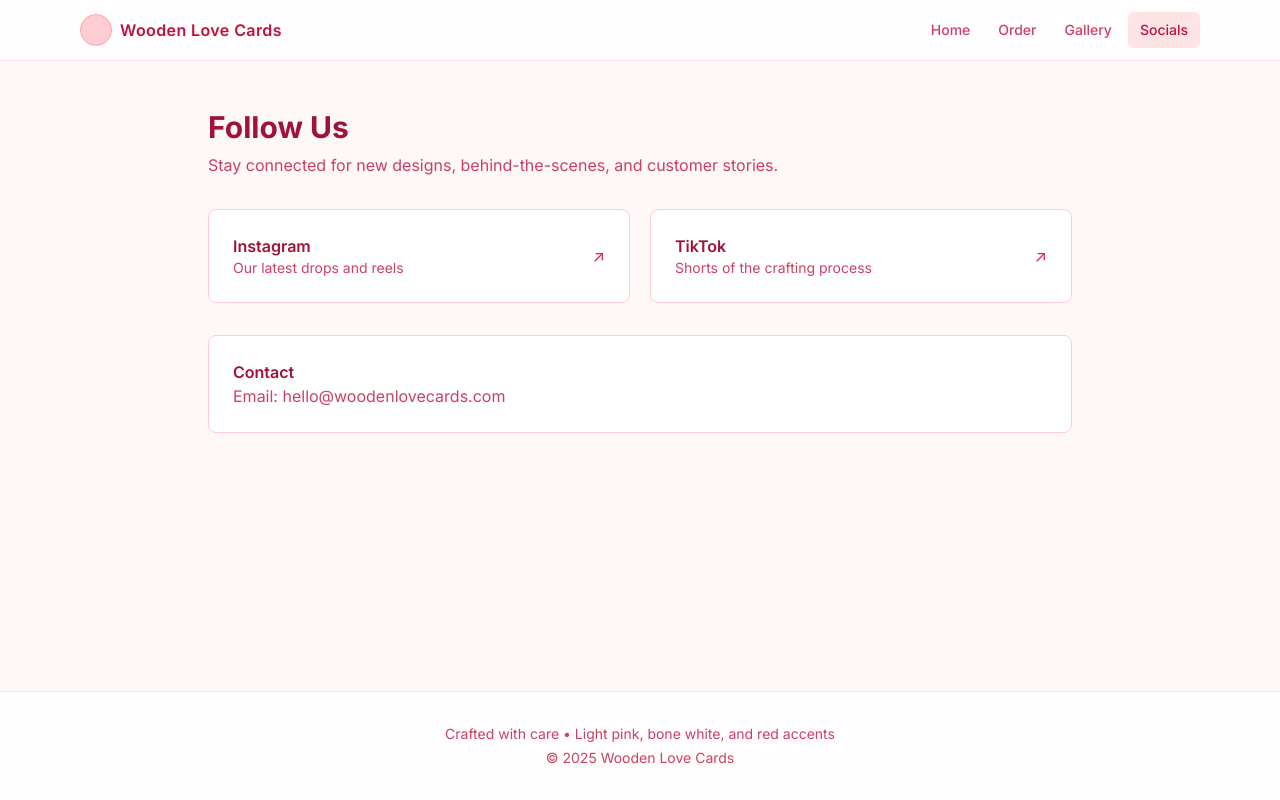
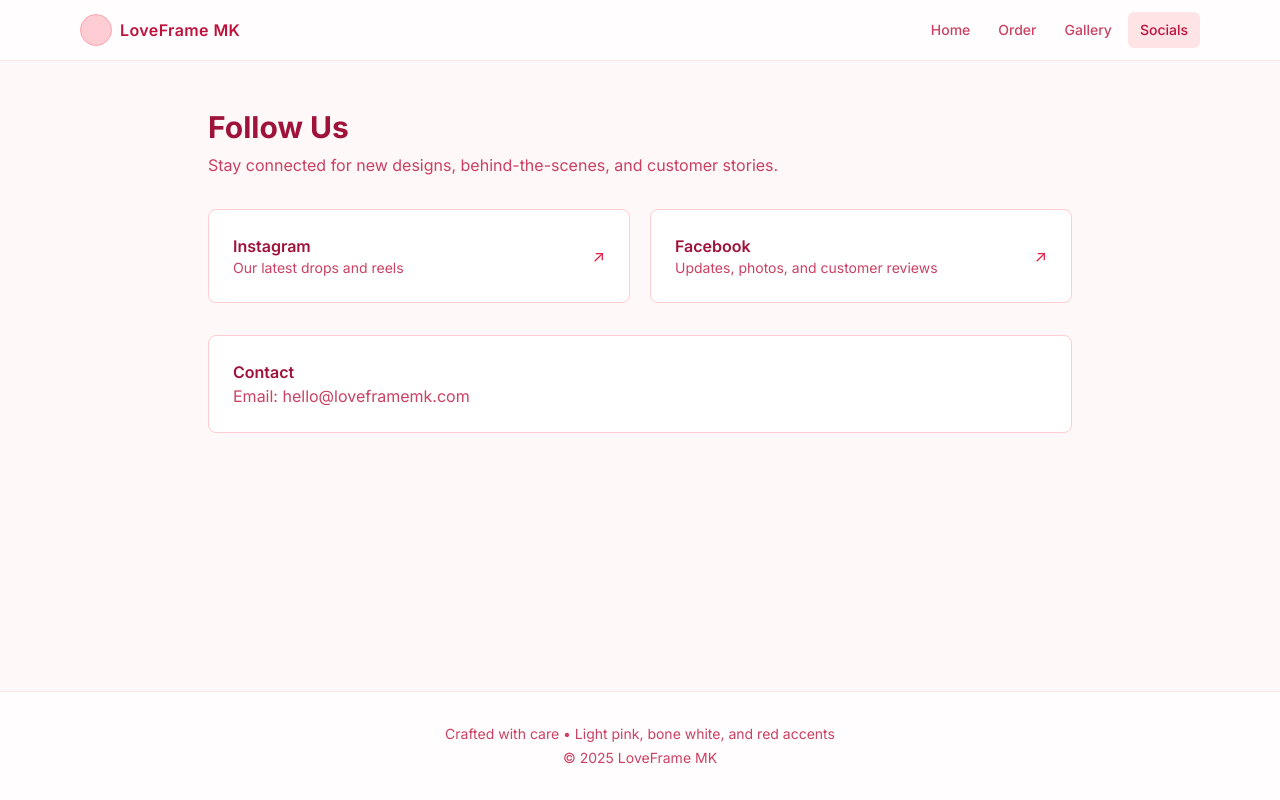
Before and after one commit to flamesuserresource4/frontend-repo_kegpjep9_pmpe1n, a React (Vite) app: page /socials in a window 1280 px wide. Built offline with nearby package versions, Linux system fonts and the light colour scheme; a web font is replaced by a local one.

Commit message:
Update project prj_kegpjep9 - 2025-11-10T14:57:25.755Z

```diff
--- a/src/components/Layout.jsx
+++ b/src/components/Layout.jsx
@@ -13,7 +13,7 @@ function Navbar() {
       <div className="max-w-6xl mx-auto px-4 py-3 flex items-center justify-between">
         <Link to="/" className="flex items-center gap-2">
           <span className="inline-block h-8 w-8 rounded-full bg-rose-200 border border-rose-300" />
-          <span className="font-semibold tracking-wide text-rose-700">Wooden Love Cards</span>
+          <span className="font-semibold tracking-wide text-rose-700">LoveFrame MK</span>
         </Link>
         <nav className="flex items-center gap-1">
           {navItems.map((item) => (
@@ -44,7 +44,7 @@ function Footer() {
         <p>
           Crafted with care • Light pink, bone white, and red accents
         </p>
-        <p className="mt-1">© {new Date().getFullYear()} Wooden Love Cards</p>
+        <p className="mt-1">© {new Date().getFullYear()} LoveFrame MK</p>
       </div>
     </footer>
   )
--- a/src/pages/Socials.jsx
+++ b/src/pages/Socials.jsx
@@ -7,7 +7,7 @@ export default function Socials() {
       <div className="mt-8 grid sm:grid-cols-2 gap-5">
         <a
           className="group rounded-lg border border-rose-200 bg-white p-6 hover:border-rose-300 transition-colors"
-          href="https://instagram.com" target="_blank" rel="noreferrer"
+          href="https://www.instagram.com/loveframe_mk/" target="_blank" rel="noreferrer"
         >
           <div className="flex items-center justify-between">
             <div>
@@ -19,12 +19,12 @@ export default function Socials() {
         </a>
         <a
           className="group rounded-lg border border-rose-200 bg-white p-6 hover:border-rose-300 transition-colors"
-          href="https://tiktok.com" target="_blank" rel="noreferrer"
+          href="https://www.facebook.com/people/Loveframe-Mk/pfbid02HrDeR9s8GsUiX7JR59Bj5akoozaZbiHjhCEoziN9WyMe6Ga5vuye9TWoFK5ejhUjl/" target="_blank" rel="noreferrer"
         >
           <div className="flex items-center justify-between">
             <div>
-              <h3 className="font-semibold text-rose-800">TikTok</h3>
-              <p className="text-rose-700/80 text-sm">Shorts of the crafting process</p>
+              <h3 className="font-semibold text-rose-800">Facebook</h3>
+              <p className="text-rose-700/80 text-sm">Updates, photos, and customer reviews</p>
             </div>
             <span className="text-rose-600 group-hover:translate-x-1 transition-transform">↗</span>
           </div>
@@ -33,7 +33,7 @@ export default function Socials() {
 
       <div className="mt-8 rounded-lg border border-rose-200 bg-white p-6">
         <h2 className="font-semibold text-rose-800">Contact</h2>
-        <p className="text-rose-700/80">Email: hello@woodenlovecards.com</p>
+        <p className="text-rose-700/80">Email: hello@loveframemk.com</p>
       </div>
     </section>
   )
```
Also changed, not shown: 1 other file (tests, documents, lock files or other folders).
